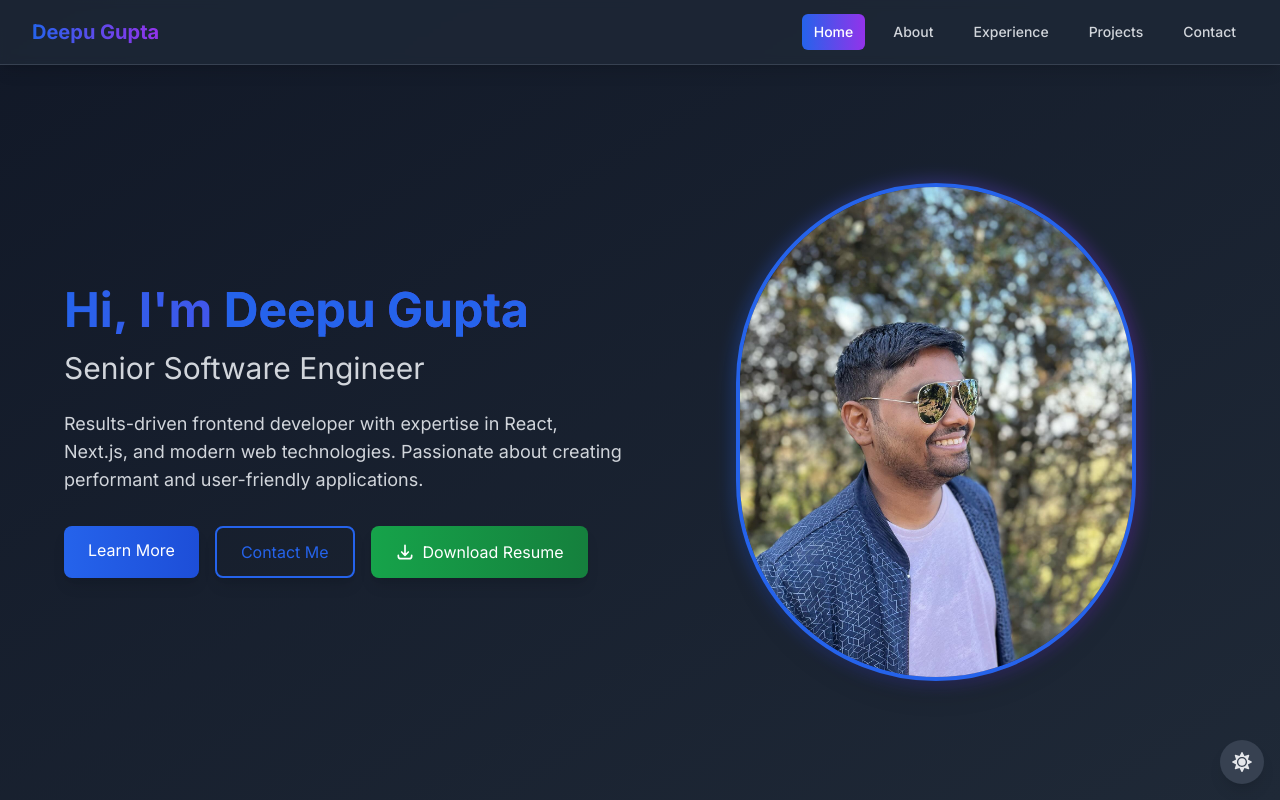
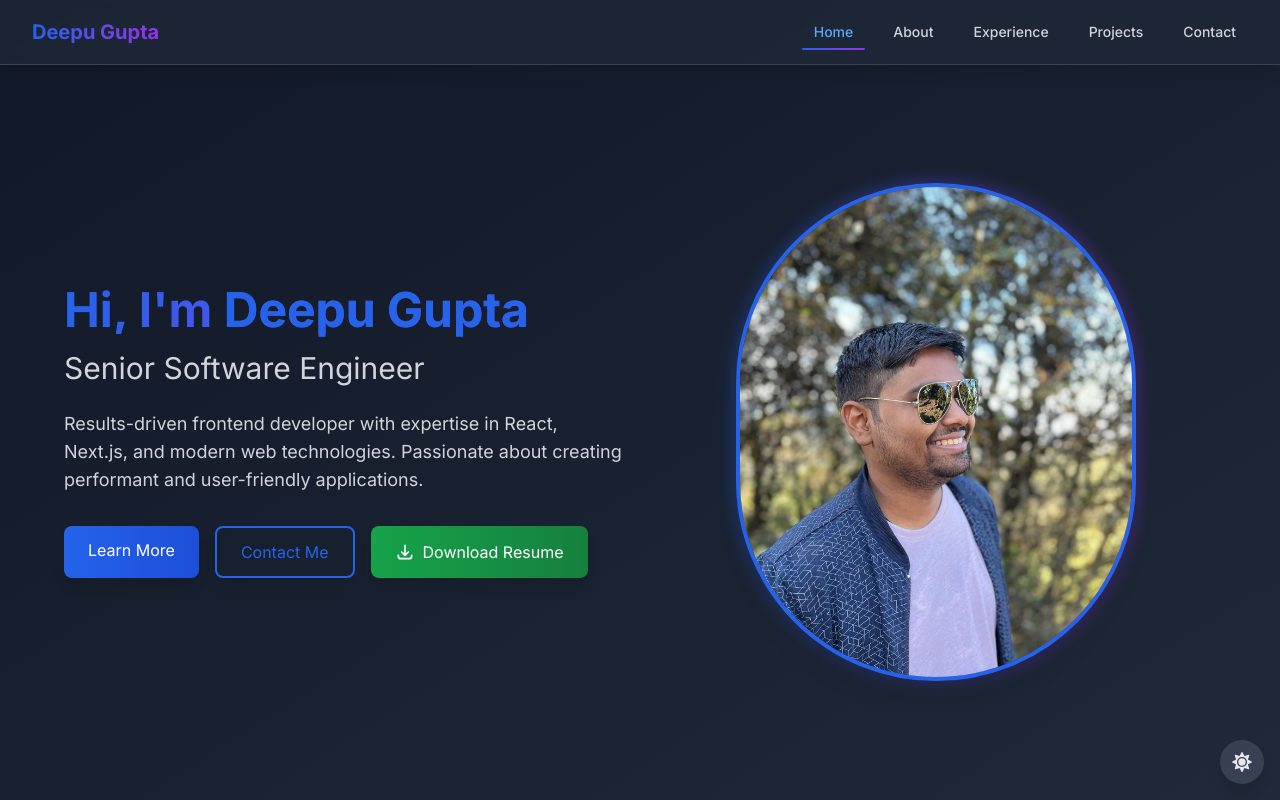
Before and after one commit to deepuguptacp/deepuguptacp.github.io, a Next.js app: page / in a window 1280 px wide. Built offline with nearby package versions, Linux system fonts and the light colour scheme.

Commit message:
Enhanced navigation with active section highlighting and improved mobile responsiveness

```diff
--- a/app/components/navbar/index.tsx
+++ b/app/components/navbar/index.tsx
@@ -15,6 +15,13 @@ const NavBar = () => {
     { name: "Contact", path: "/contact" }
   ];
 
+  const isActive = (path: string) => {
+    if (path === "/") {
+      return pathname === path;
+    }
+    return pathname.startsWith(path);
+  };
+
   return (
     <nav className="fixed top-0 left-0 right-0 z-50 bg-white/80 dark:bg-gray-800/80 backdrop-blur-sm shadow-lg border-b border-gray-200 dark:border-gray-700">
       <div className="max-w-7xl mx-auto px-4 sm:px-6 lg:px-8">
@@ -23,7 +30,7 @@ const NavBar = () => {
             <Link href="/" className="text-xl font-bold bg-gradient-to-r from-blue-600 to-purple-600 bg-clip-text text-transparent">
               Deepu Gupta
             </Link>
-      </div>
+          </div>
 
           {/* Desktop menu */}
           <div className="hidden md:flex items-center space-x-4">
@@ -31,15 +38,18 @@ const NavBar = () => {
               <Link
                 key={item.path}
                 href={item.path}
-                className={`px-3 py-2 rounded-md text-sm font-medium transition-colors ${
-                  pathname === item.path
-                    ? "bg-gradient-to-r from-blue-600 to-purple-600 text-white"
+                className={`px-3 py-2 rounded-md text-sm font-medium transition-all duration-300 relative ${
+                  isActive(item.path)
+                    ? "text-blue-600 dark:text-blue-400"
                     : "text-gray-700 dark:text-gray-300 hover:text-blue-600 dark:hover:text-blue-400"
                 }`}
               >
                 {item.name}
+                {isActive(item.path) && (
+                  <span className="absolute bottom-0 left-0 w-full h-0.5 bg-gradient-to-r from-blue-600 to-purple-600 rounded-full transform scale-x-100 transition-transform duration-300" />
+                )}
               </Link>
-        ))}
+            ))}
           </div>
 
           {/* Mobile menu button */}
@@ -47,7 +57,7 @@ const NavBar = () => {
             <button
               onClick={() => setIsMenuOpen(!isMenuOpen)}
               className="inline-flex items-center justify-center p-2 rounded-md text-gray-700 dark:text-gray-300 hover:text-blue-600 dark:hover:text-blue-400 focus:outline-none transition-colors"
-      >
+            >
               <svg
                 className="h-6 w-6"
                 fill="none"
@@ -83,16 +93,19 @@ const NavBar = () => {
               <Link
                 key={item.path}
                 href={item.path}
-                className={`block px-3 py-2 rounded-md text-base font-medium transition-colors ${
-                  pathname === item.path
-                    ? "bg-gradient-to-r from-blue-600 to-purple-600 text-white"
+                className={`block px-3 py-2 rounded-md text-base font-medium transition-all duration-300 relative ${
+                  isActive(item.path)
+                    ? "text-blue-600 dark:text-blue-400"
                     : "text-gray-700 dark:text-gray-300 hover:text-blue-600 dark:hover:text-blue-400"
                 }`}
                 onClick={() => setIsMenuOpen(false)}
               >
                 {item.name}
+                {isActive(item.path) && (
+                  <span className="absolute bottom-0 left-0 w-full h-0.5 bg-gradient-to-r from-blue-600 to-purple-600 rounded-full transform scale-x-100 transition-transform duration-300" />
+                )}
               </Link>
-          ))}
+            ))}
           </div>
         </div>
       )}
```
